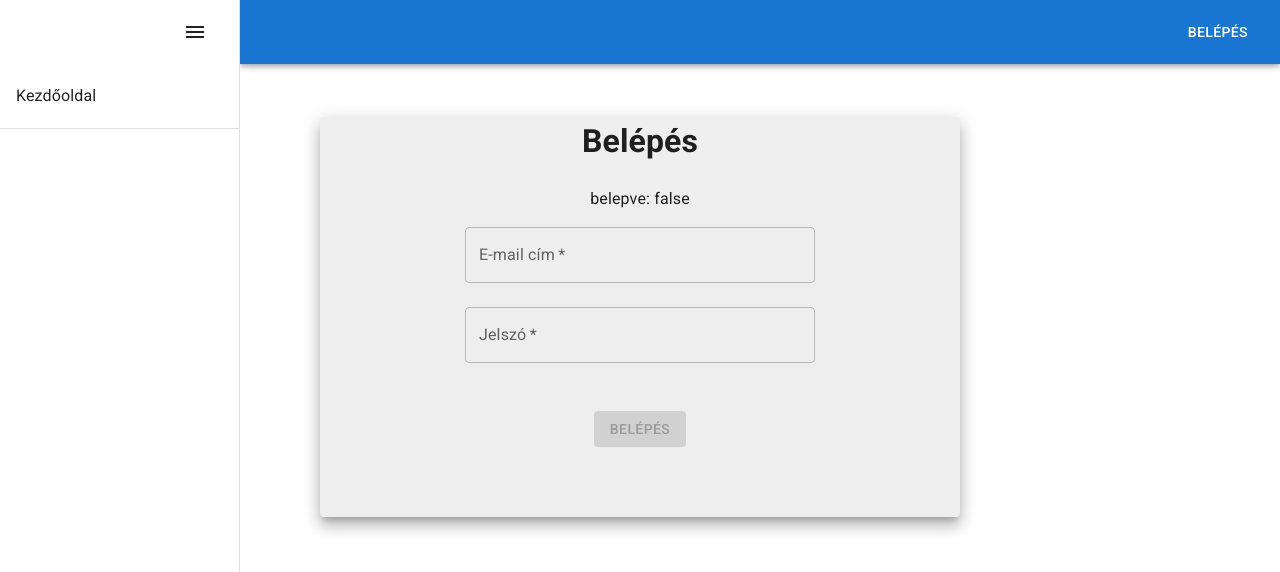
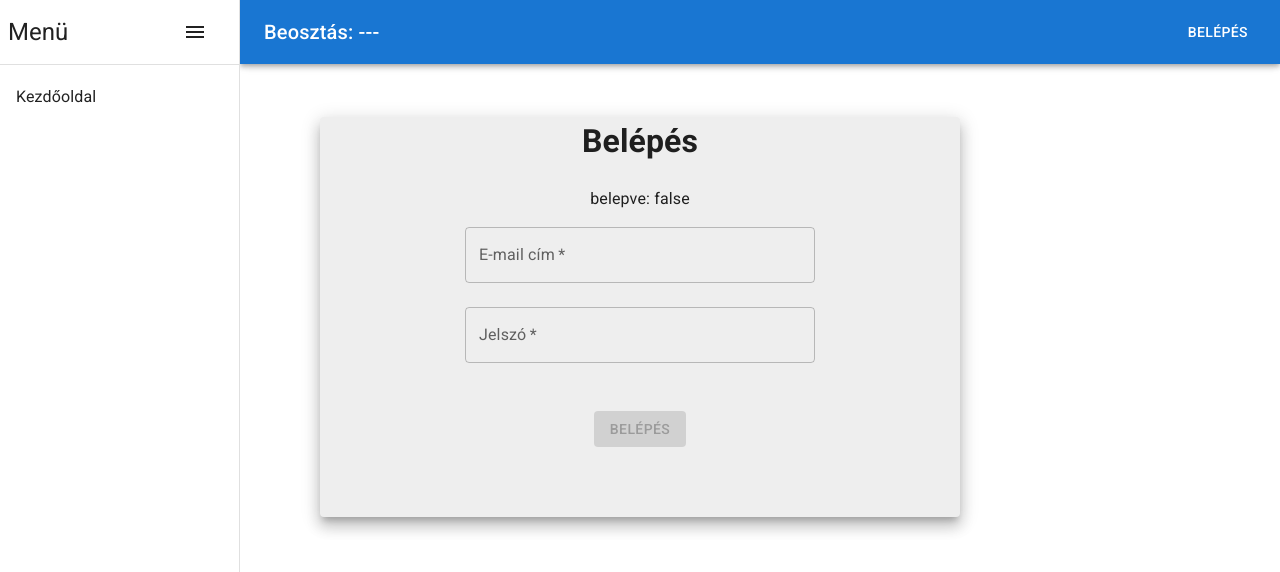
Before and after one commit to holiczab/rendf-33.csapat, a React (Create React App) app in the folder Kliens/kliensApp/: page /login in a window 1280 px wide. Shown: the top 572 px of the page. Built offline with nearby package versions, Linux system fonts and the light colour scheme; no server answers.

Commit message:
Store user position

```diff
--- a/Kliens/kliensApp/src/App.tsx
+++ b/Kliens/kliensApp/src/App.tsx
@@ -14,10 +14,11 @@ import LoggedInContext from "./contexts/context";
 function App() {
   const [isLoggedIn, setLoggedIn] = useState(false);
   const [username, setUsername] = useState("");
+  const [position, setPosition] = useState("");
 
   return (
     <LoggedInContext.Provider
-      value={{ isLoggedIn, setLoggedIn, username, setUsername }}
+      value={{ isLoggedIn, setLoggedIn, username, setUsername, position, setPosition }}
     >
       <BrowserRouter>
         <MenuDrawer />
--- a/Kliens/kliensApp/src/components/AccountMenu.tsx
+++ b/Kliens/kliensApp/src/components/AccountMenu.tsx
@@ -19,6 +19,7 @@ export default function AccountMenu() {
   const open = Boolean(anchorEl);
   const { isLoggedIn, setLoggedIn } = useContext(LoggedInContext);
   const { username, setUsername } = useContext(LoggedInContext);
+  const { position, setPosition } = useContext(LoggedInContext);
 
   const monogram: string =
     username != ""
@@ -35,6 +36,8 @@ export default function AccountMenu() {
 
   const logout = () => {
     setLoggedIn(false);
+    setUsername("");
+    setPosition("");
     navigate("/");
   };
 
--- a/Kliens/kliensApp/src/components/Login.tsx
+++ b/Kliens/kliensApp/src/components/Login.tsx
@@ -26,6 +26,7 @@ function Login() {
   const navigate = useNavigate();
   const { isLoggedIn, setLoggedIn } = useContext(LoggedInContext);
   const { username, setUsername } = useContext(LoggedInContext);
+  const { position, setPosition } = useContext(LoggedInContext);
 
   const {
     register,
@@ -51,6 +52,7 @@ function Login() {
           //belepesi allapot kezelese
           setLoggedIn(true);
           setUsername(message.data.split(";")[1]);
+          setPosition(message.data.split(";")[2] || "Unknown");
           navigate("/");
         } else if (
           message.data.split(";")[0] === "Username-Password incorrect"
--- a/Kliens/kliensApp/src/components/MenuDrawer.tsx
+++ b/Kliens/kliensApp/src/components/MenuDrawer.tsx
@@ -73,6 +73,7 @@ export default function MenuDrawer() {
   const theme = useTheme();
   const [open, setOpen] = React.useState(true);
   const { isLoggedIn, setLoggedIn } = useContext(LoggedInContext);
+  const { position, setPosition } = useContext(LoggedInContext);
 
   const handleDrawer = () => {
     if (open == true) setOpen(false);
@@ -100,7 +101,7 @@ export default function MenuDrawer() {
             component="div"
             sx={{ flexGrow: 1 /*, ...(open && { display: 'none' })*/ }}
           >
-            {/* Főoldal */}
+            {"Beosztás: " + (position != "" ? position : "---")}
           </Typography>
           {isLoggedIn ? (
             <AccountMenu />
@@ -130,9 +131,9 @@ export default function MenuDrawer() {
         open={open}
       >
         <DrawerHeader>
-          {/* <Typography variant="h6" noWrap component="div" sx={{ flexGrow: 1 }}>
-          Főoldal
-          </Typography> */}
+          { <Typography variant="h5" noWrap component="div" sx={{ flexGrow: 1 }}>
+          Menü
+          </Typography> }
           <IconButton
             color="inherit"
             aria-label="open drawer"
@@ -143,6 +144,7 @@ export default function MenuDrawer() {
             <MenuIcon />
           </IconButton>
         </DrawerHeader>
+        <Divider />
         <List>
           <ListItem button component={Link} to="/">
             <ListItemText primary="Kezdőoldal" />
@@ -163,7 +165,7 @@ export default function MenuDrawer() {
             <></>
           )}
         </List>
-        <Divider />
+        {/* <Divider /> */}
       </Drawer>
       <Main open={open}>
         <DrawerHeader />
--- a/Kliens/kliensApp/src/contexts/context.ts
+++ b/Kliens/kliensApp/src/contexts/context.ts
@@ -5,6 +5,8 @@ interface ILoggedInContext {
     setLoggedIn: React.Dispatch<React.SetStateAction<boolean>>;
     username?: string;
     setUsername: React.Dispatch<React.SetStateAction<string>>;
+    position?: string;
+    setPosition: React.Dispatch<React.SetStateAction<string>>;
 }
 
 
```
